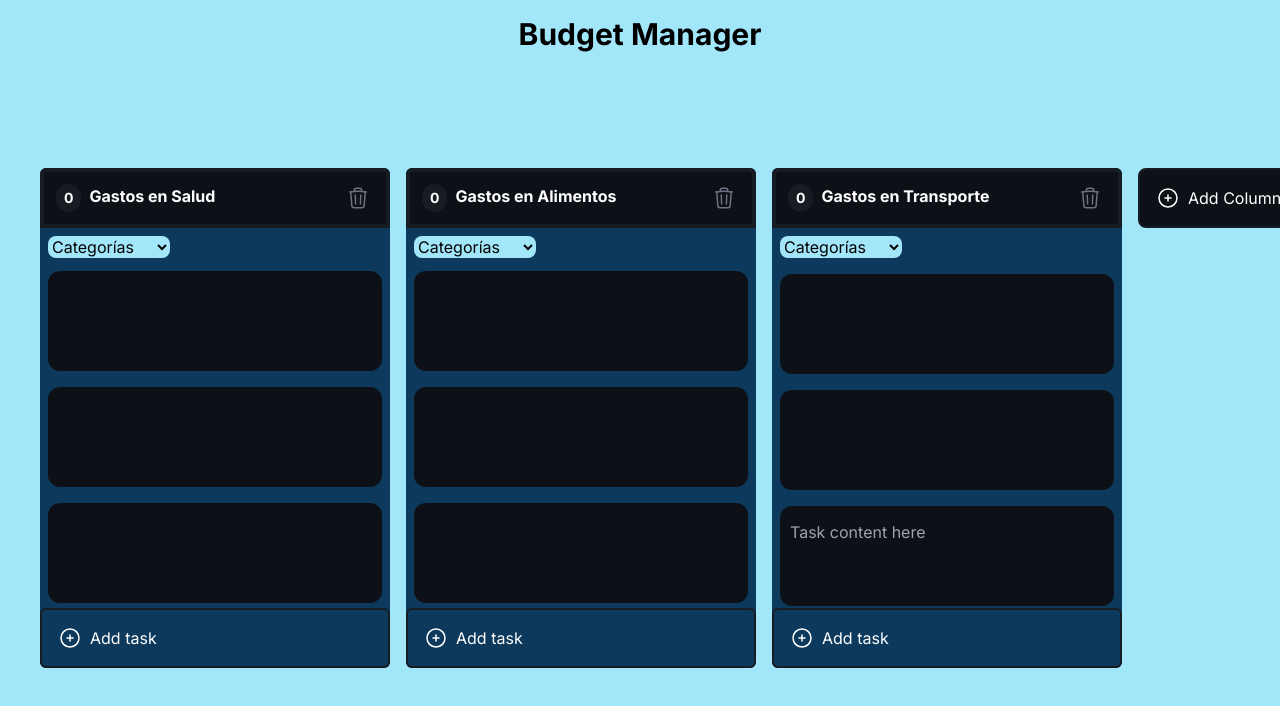
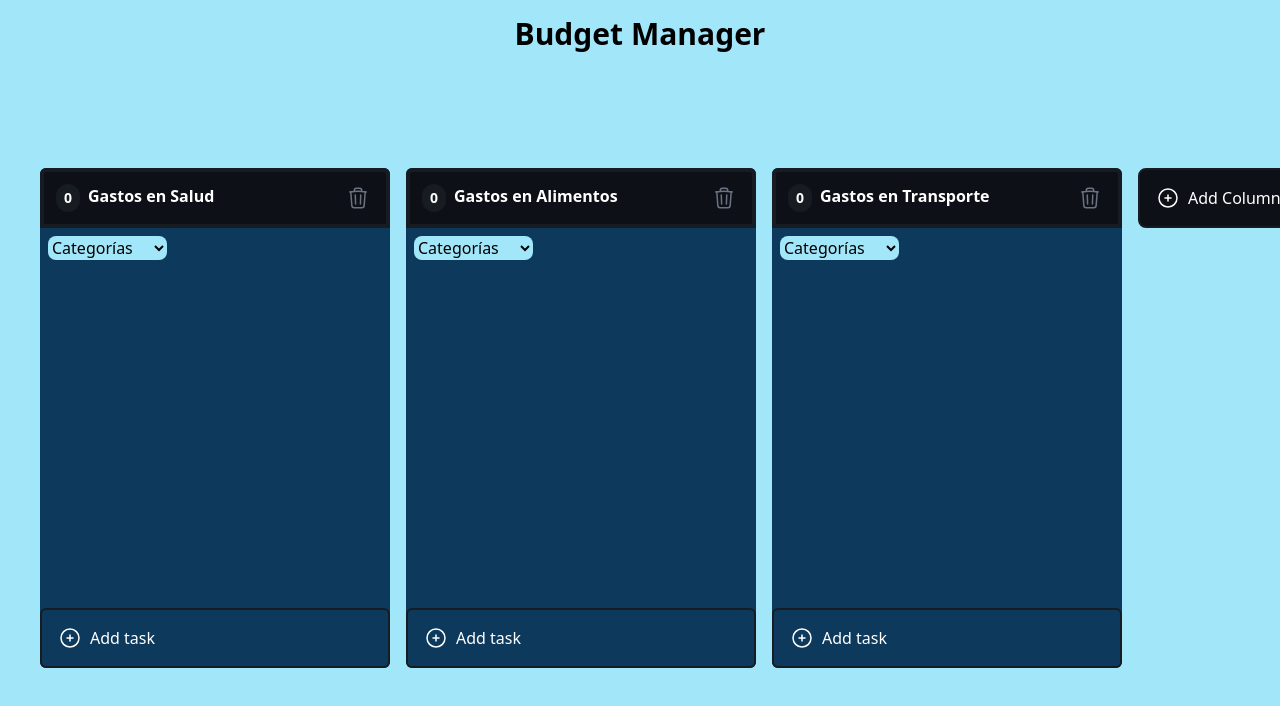
Before and after one commit to IngridC10/budget_manager, a Next.js app: page /board in a window 1280 px wide. Shown: the top 706 px of the page. Built offline with nearby package versions, Linux system fonts and the light colour scheme.

Commit message:
corrections assigned

```diff
--- a/app/board/components/ColumnContainerComponent.tsx
+++ b/app/board/components/ColumnContainerComponent.tsx
@@ -91,7 +91,6 @@ function ColumnContainer({
   flex-col
   "
     >
-      {/* Column title */}
       <div
         {...attributes}
         {...listeners}
@@ -145,7 +144,6 @@ function ColumnContainer({
         </button>
       </div>
 
-      {/* Column task container */}
       <SelectComponent className="m-2">
         <option value="">Categorías</option>
         <option value="1">Asignaciones</option>
@@ -162,7 +160,7 @@ function ColumnContainer({
           ))}
         </SortableContext>
       </div>
-      {/* Column footer */}
+
       <button
         className="flex items-center gap-2 p-4 border-2 rounded-md border-columnBackgroundColor border-x-columnBackgroundColor hover:bg-mainBackgroundColor hover:text-colorLightBlue active:bg-black"
         onClick={() => {
--- a/app/board/components/EditCardModalBodyComponent.tsx
+++ b/app/board/components/EditCardModalBodyComponent.tsx
@@ -60,7 +60,7 @@ const EditCardModalBodyComponent = () => {
 
         <button
           className="h-[37px] w-[37px] flex mt-5  justify-center ml-4 bg-blueColor rounded-full"
-          onClick={handlePlusIconClick} // Handle click to open the modal
+          onClick={handlePlusIconClick}
         >
           <PlusIcon />
         </button>
@@ -70,7 +70,6 @@ const EditCardModalBodyComponent = () => {
         <ButtonComponent text="Guardar" />
       </div>
 
-      {/* Render the modal only if isPlusIconModalOpen is true */}
       {isPlusIconModalOpen && (
         <ModalComponent
           onClose={closePlusIconModal}
--- a/app/board/components/KanbanBoardComponent.tsx
+++ b/app/board/components/KanbanBoardComponent.tsx
@@ -19,11 +19,9 @@ import { createPortal } from "react-dom";
 import TaskCard from "./TaskCardComponent";
 import ColumnData from "@/data/ColumnData";
 import TaskData from "@/data/TaskData";
-import { Category } from "@mui/icons-material";
 import { CategoryContext } from "@/app/providers/CategoryProviders";
 
 function KanbanBoard() {
-  // Usamos los datos importados para inicializar el estado
   const [columns, setColumns] = useState<Column[]>(ColumnData);
   const columnsId = useMemo(() => columns.map((col) => col.id), [columns]);
 
@@ -236,14 +234,12 @@ function KanbanBoard() {
 
     if (!isActiveATask) return;
 
-    // Im dropping a Task over another Task
     if (isActiveATask && isOverATask) {
       setTasks((tasks) => {
         const activeIndex = tasks.findIndex((t) => t.id === activeId);
         const overIndex = tasks.findIndex((t) => t.id === overId);
 
         if (tasks[activeIndex].columnId != tasks[overIndex].columnId) {
-          // Fix introduced after video recording
           tasks[activeIndex].columnId = tasks[overIndex].columnId;
           return arrayMove(tasks, activeIndex, overIndex - 1);
         }
@@ -254,7 +250,6 @@ function KanbanBoard() {
 
     const isOverAColumn = over.data.current?.type === "Column";
 
-    // Im dropping a Task over a column
     if (isActiveATask && isOverAColumn) {
       setTasks((tasks) => {
         const activeIndex = tasks.findIndex((t) => t.id === activeId);
@@ -268,7 +263,6 @@ function KanbanBoard() {
 }
 
 function generateId() {
-  /* Generate a random number between 0 and 10000 */
   return Math.floor(Math.random() * 10001);
 }
 
--- a/app/board/components/TaskCardComponent.tsx
+++ b/app/board/components/TaskCardComponent.tsx
@@ -28,6 +28,7 @@ function TaskCard({ task, deleteTask, updateTask }: Props) {
   const [isModalOpenState, setIsModalOpenState] = useState(false);
   const [isModalOpenDetailState, setIsModalOpenDetailState] = useState(false);
 
+  // that can be sorted by drag and drop
   const {
     setNodeRef,
     attributes,
--- a/app/layout.tsx
+++ b/app/layout.tsx
@@ -1,10 +1,6 @@
 import type { Metadata } from "next";
-import { Inter } from "next/font/google";
 import "../app.css";
-import AddCategoryComponent from "./board/components/AddNewCategoryComponent";
-import CategoryProviders from "./providers/CategoryProviders"; // Importa el CategoryProviders
-
-const inter = Inter({ subsets: ["latin"] });
+import CategoryProviders from "./providers/CategoryProviders";
 
 export const metadata: Metadata = {
   title: "Budget Manager",
@@ -18,12 +14,8 @@ export default function RootLayout({
 }>) {
   return (
     <html lang="es">
-      <body className={inter.className}>
-        <CategoryProviders>
-          {" "}
-          {/* Envuelve los children con CategoryProviders */}
-          {children}
-        </CategoryProviders>
+      <body>
+        <CategoryProviders>{children}</CategoryProviders>
       </body>
     </html>
   );
--- a/app/page.tsx
+++ b/app/page.tsx
@@ -1,5 +1,3 @@
-// simple login page with taildwind and react
-
 import Link from "next/link";
 import { redirect } from "next/navigation";
 import React from "react";
@@ -32,6 +30,7 @@ export default function Home() {
               className="block mb-2 text-xl font-bold text-gray-700"
               htmlFor="password"
             >
+              {" "}
               Password
             </label>
             <input
--- a/app/providers/CategoryProviders.tsx
+++ b/app/providers/CategoryProviders.tsx
@@ -1,11 +1,11 @@
 "use client";
-import React, { createContext, useState, ReactNode } from "react"; // Ajusta la ruta de importación según sea necesario
+import React, { createContext, useState, ReactNode } from "react";
 import { Category } from "../board/domain/models";
 import categoryData from "@/data/CategoryData";
 
 interface CategoryContextType {
-  categoriesState: Category[]; // Cambia 'any' al tipo específico para tus categorías
-  setCategoriesState: React.Dispatch<React.SetStateAction<Category[]>>; // Función para actualizar el estado
+  categoriesState: Category[];
+  setCategoriesState: React.Dispatch<React.SetStateAction<Category[]>>;
 }
 
 const CategoryContext = createContext<CategoryContextType>({
--- a/components/IconsNewCategoryListComponent.tsx
+++ b/components/IconsNewCategoryListComponent.tsx
@@ -1,6 +1,6 @@
 import React, { useState } from "react";
 import { Box, Grid, Typography, IconButton } from "@mui/material";
-import IconsNewCategoryListData from "@/data/IconsNewCategoryListData"; // Ajusta la ruta de importación según sea necesario
+import IconsNewCategoryListData from "@/data/IconsNewCategoryListData";
 import { IconNewCategory } from "@/app/board/domain/models";
 
 const IconsCategoryListComponent: React.FC = () => {
@@ -12,7 +12,6 @@ const IconsCategoryListComponent: React.FC = () => {
     console.log(`Categoría seleccionada: ${category}`);
   };
 
-  // Organiza los íconos por categorías
   const groupedIcons = IconsNewCategoryListData.reduce((acc, item) => {
     const category = item.category || "Uncategorized";
     if (!acc[category]) {
@@ -26,10 +25,10 @@ const IconsCategoryListComponent: React.FC = () => {
     <Box p={2} border={1} borderColor="grey.300" borderRadius={4} m={0}>
       <Box display="flex" alignItems="center" mb={1}>
         <Typography variant="h6" gutterBottom marginTop={0}>
-          CATEGORÍAS
+          Categorías
         </Typography>
       </Box>
-      {/* Renderiza las categorías dinámicamente */}
+
       {Object.entries(groupedIcons).map(([category, items], index) => (
         <Box key={index} mb={2}>
           <Typography variant="subtitle1">{category}</Typography>
--- a/data/ColumnData.ts
+++ b/data/ColumnData.ts
@@ -2,15 +2,15 @@ import { Column } from "@/app/board/domain/models";
 
 const columnData: Column[] = [
   {
-    id: "todo",
+    id: "0",
     title: "Gastos en Salud",
   },
   {
-    id: "doing",
+    id: "1",
     title: "Gastos en Alimentos",
   },
   {
-    id: "done",
+    id: "2",
     title: "Gastos en Transporte",
   },
 ];
--- a/data/TaskData.ts
+++ b/data/TaskData.ts
@@ -9,8 +9,7 @@ const taskData: Task[] = [
   {
     id: "2",
     columnId: "todo",
-    content:
-      "Develop user registration functionality with OTP delivered on SMS after email confirmation and phone number confirmation",
+    content: "",
   },
   {
     id: "3",
```
Also changed, not shown: data/IconsNewCategoryListData.tsx (+18 -0 lines).
